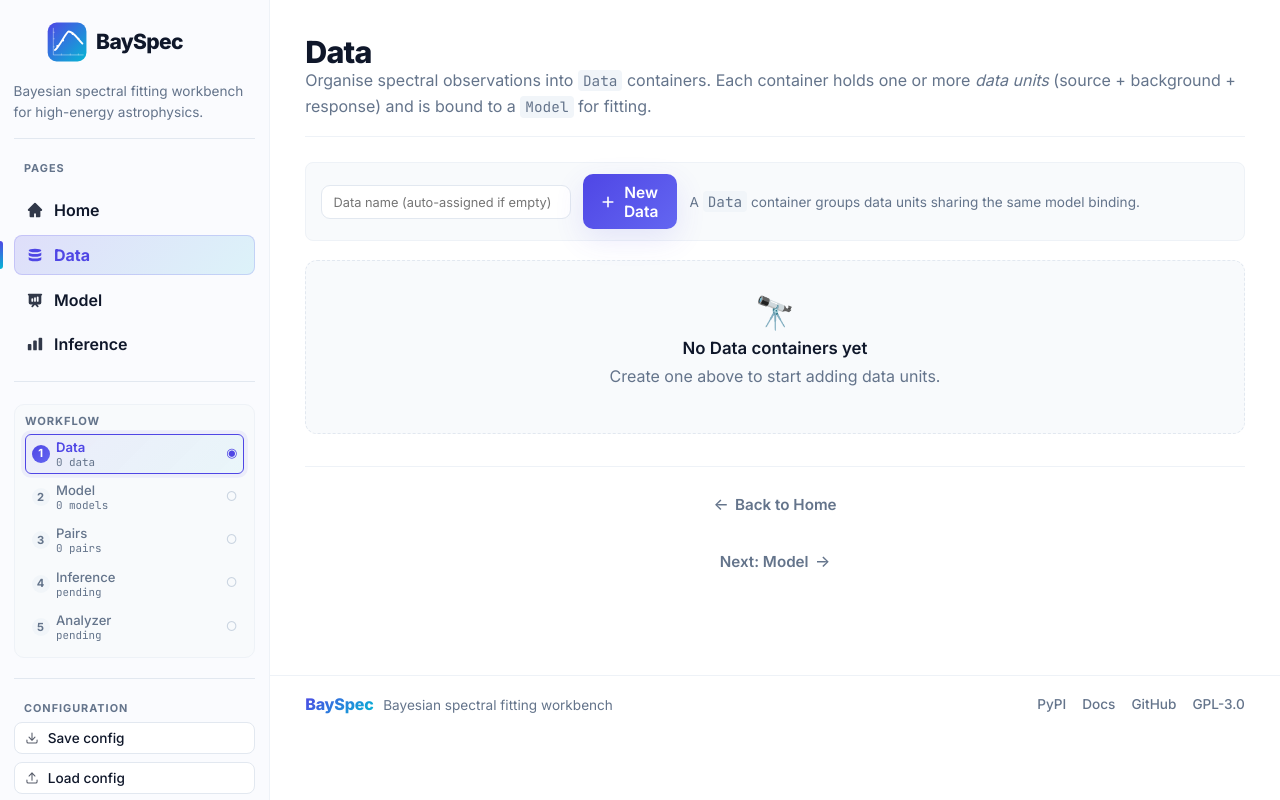
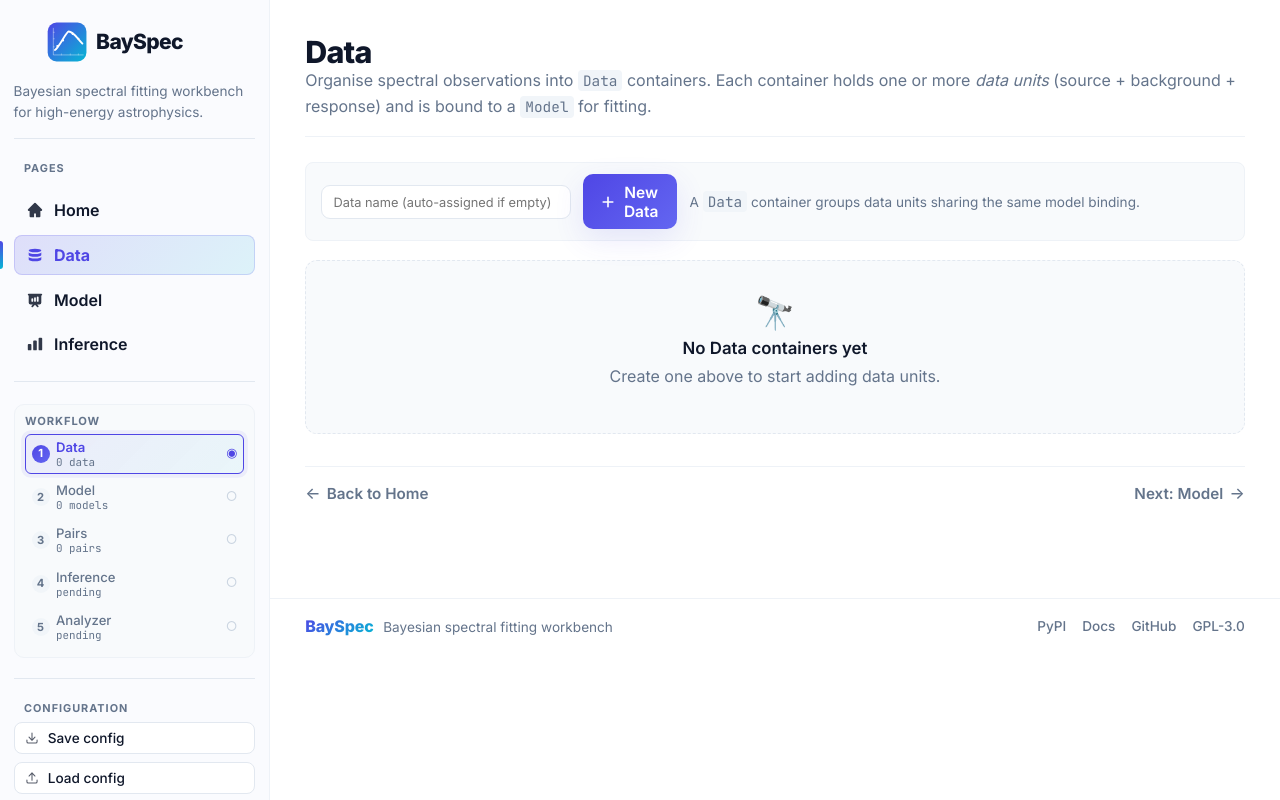
Before and after one commit to jyangch/bayspec_app, a FastAPI app: page /data in a window 1280 px wide. Run offline with FastAPI, Linux system fonts and the light colour scheme; some libraries are stand-ins or nearby versions.

Commit message:
page-nav: override sidebar nav rules so the prev/next pair sits inline
The sidebar's generic 'nav { flex-direction: column }' rule was
matching the new <nav class="page-nav"> too, stacking the prev/next
anchors vertically. 'nav a { padding, font-size, transform }' was
also overwriting my .page-nav-link styles. Bump the selector to
'nav.page-nav' + 'nav.page-nav .page-nav-link' so this block
overrides the sidebar inheritance with row layout, zero padding,
and a transparent background.

```diff
--- a/static/style.css
+++ b/static/style.css
@@ -1737,9 +1737,13 @@ details[open] .howto-summary::before { transform: rotate(90deg); }
   font-size: .85rem;
 }
 
-/* ===== Page prev/next nav (Data / Model / Inference) ===== */
-.page-nav {
-  display: flex;
+/* ===== Page prev/next nav (Data / Model / Inference) =====
+ * The generic `nav { flex-direction: column }` + `nav a { padding,
+ * transform, gradient }` rules above are for the sidebar; we need
+ * to reset them here so the prev/next pair sits as a single row. */
+nav.page-nav {
+  display: flex;
+  flex-direction: row;
   justify-content: space-between;
   align-items: center;
   gap: 1rem;
@@ -1747,21 +1751,27 @@ details[open] .howto-summary::before { transform: rotate(90deg); }
   padding-top: 1rem;
   border-top: 1px solid var(--border-soft);
 }
-.page-nav-link {
+nav.page-nav .page-nav-link {
   display: inline-flex;
   align-items: baseline;
   gap: .4rem;
+  padding: 0;
+  border-radius: 0;
+  background: none;
+  box-shadow: none;
   font-size: .95rem;
   font-weight: 600;
   color: var(--text-muted);
   text-decoration: none;
   transition: color .15s;
 }
-.page-nav-link:hover {
+nav.page-nav .page-nav-link:hover {
   color: var(--primary);
+  background: none;
   text-decoration: none;
-}
-.page-nav-arrow {
+  transform: none;
+}
+nav.page-nav .page-nav-arrow {
   font-size: 1rem;
   font-weight: 500;
 }
```
